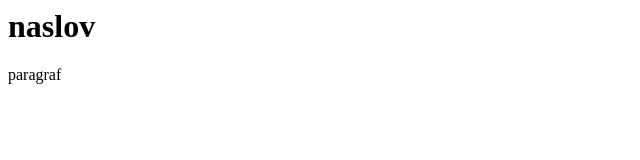
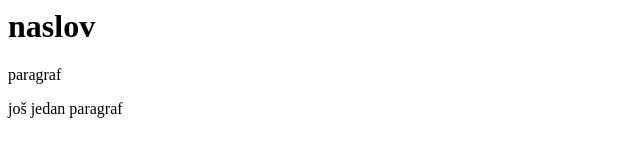
Before and after one commit to JosipDragun/6_git_and_github, a plain HTML site: page index.html in a window 1280 px wide. Shown: the whole page, without its empty margins (0-640 px from the left). Drawn offline with Linux system fonts and the light colour scheme.

Commit message:
dodan još jedan paragraf

```diff
--- a/index.html
+++ b/index.html
@@ -3,6 +3,7 @@
 <body>
     <h1>naslov</h1>
     <p>paragraf</p>
+    <p>još jedan paragraf</p>
 
 </body>
 </html>
```
